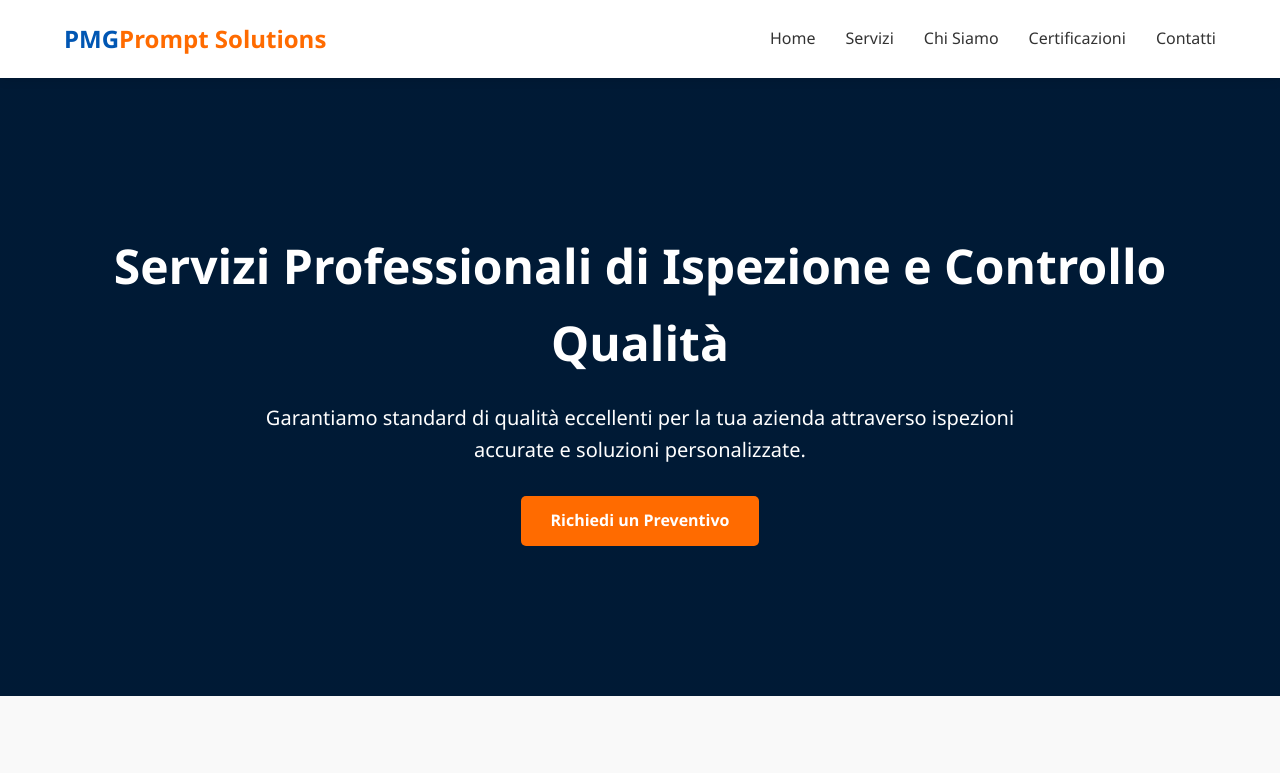
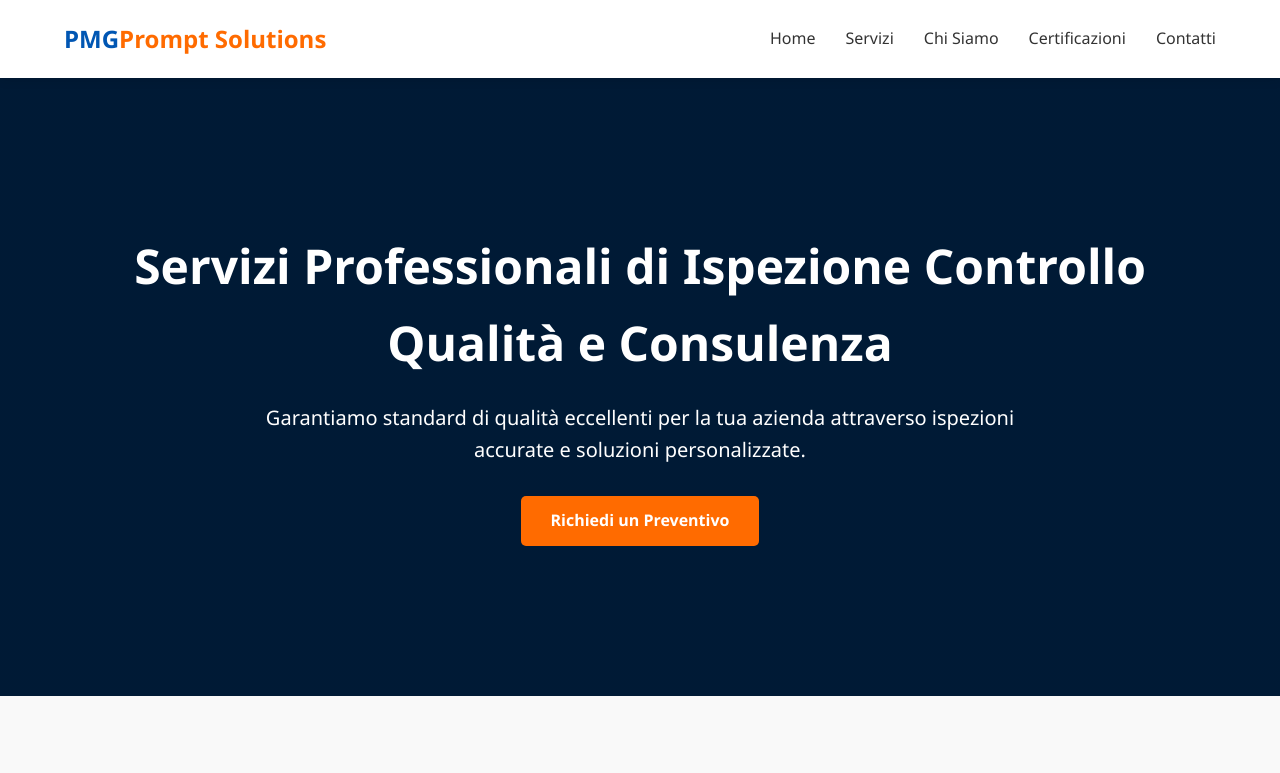
Before and after one commit to rome811/PMG-PROMPT-SOLUTIONS-SRL, a plain HTML site: page index.html in a window 1280 px wide. Shown: the top 773 px of the page. Drawn offline with Linux system fonts and the light colour scheme.

Commit message:
Update index.html

```diff
--- a/index.html
+++ b/index.html
@@ -34,7 +34,7 @@
     <!-- Hero Section -->
     <section class="hero" id="home">
         <div class="container">
-            <h1>Servizi Professionali di Ispezione e Controllo Qualità</h1>
+            <h1>Servizi Professionali di Ispezione Controllo Qualità e Consulenza</h1>
             <p>Garantiamo standard di qualità eccellenti per la tua azienda attraverso ispezioni accurate e soluzioni personalizzate.</p>
             <a href="#contatti" class="btn">Richiedi un Preventivo</a>
         </div>
```
